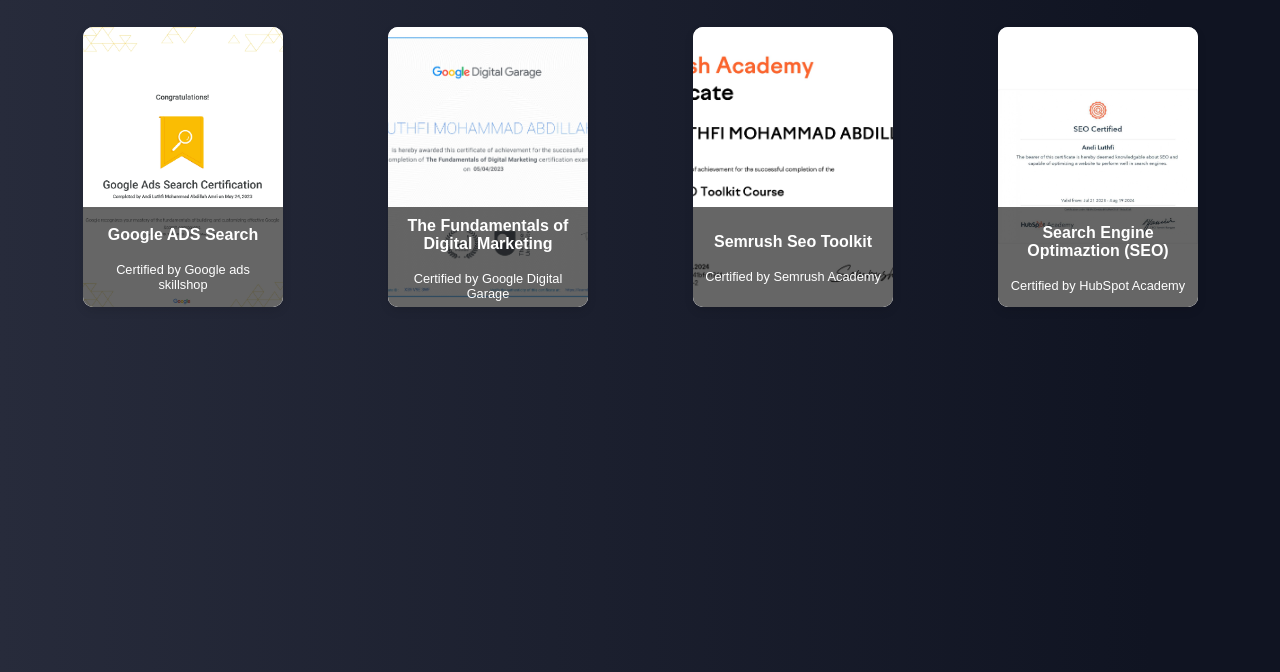
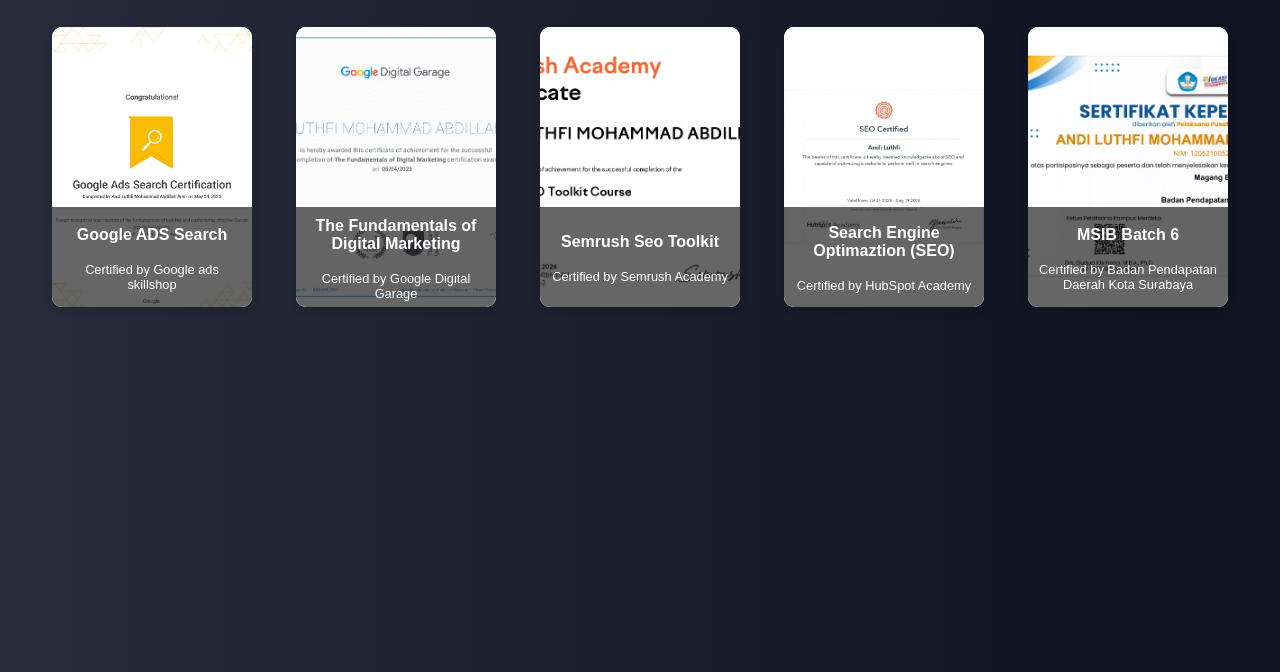
Before and after one commit to Fitchis/Portofolio, a plain HTML site: page views/sertifikat.html in a window 1280 px wide. Shown: the part 128-800 px from the top of the page. Drawn offline with nearby package versions, Linux system fonts and the light colour scheme.

Commit message:
msib update

```diff
--- a/views/sertifikat.html
+++ b/views/sertifikat.html
@@ -92,6 +92,25 @@
             </div>
           </div>
         </div>
+
+        <div
+          class="certificate-card"
+          onclick="openModal('/assets/images/Sertif-img/MSIB.jpg')"
+          data-aos="zoom-in"
+          data-aos-delay="400"
+        >
+          <div class="certificate-content">
+            <img
+              src="/assets/images/Sertif-img/MSIB.jpg"
+              alt="Certificate 5"
+              loading="lazy"
+            />
+            <div class="certificate-description">
+              <h3>MSIB Batch 6</h3>
+              <p>Certified by Badan Pendapatan Daerah Kota Surabaya</p>
+            </div>
+          </div>
+        </div>
       </div>
     </div>
 
```
Also changed, not shown: assets/images/Sertif-img/MSIB.jpg (added).
